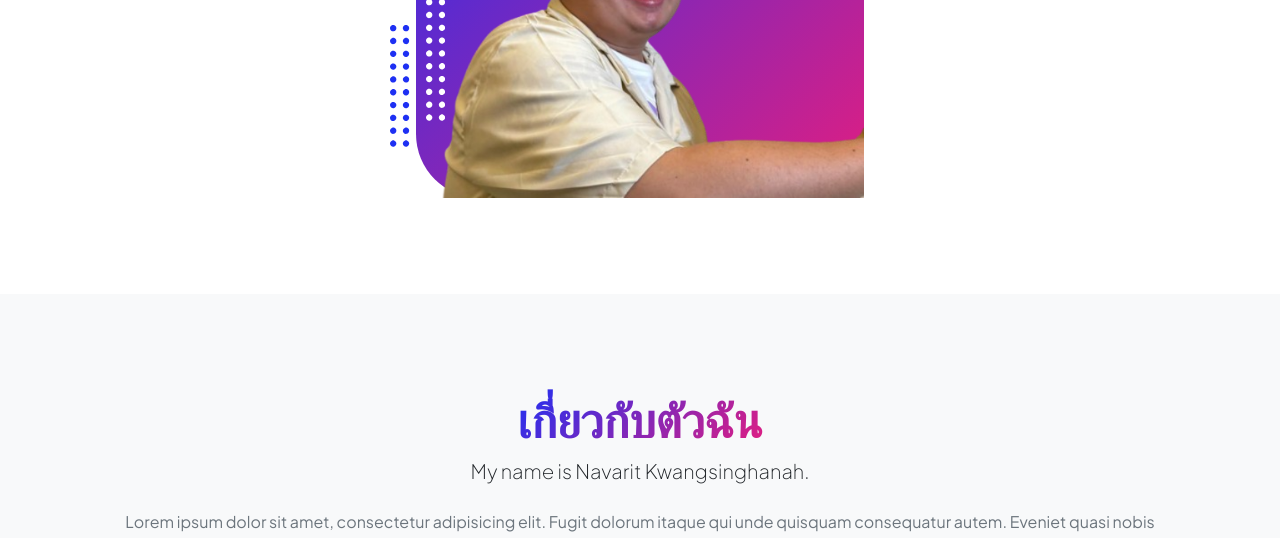
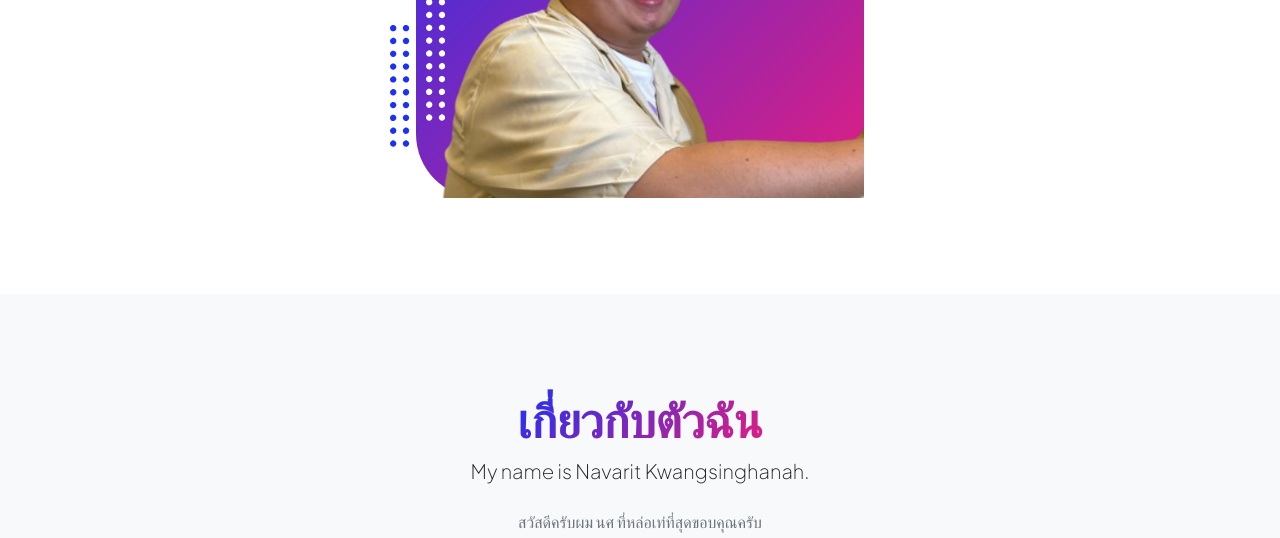
Before and after one commit to Navar1t/Page1, a plain HTML site: page index.html in a window 1280 px wide. Shown: the part 771-1309 px from the top of the page. Drawn offline with nearby package versions, Linux system fonts and the light colour scheme.

Commit message:
Update index.html

```diff
--- a/index.html
+++ b/index.html
@@ -183,7 +183,7 @@
                             <div class="text-center my-5">
                                 <h2 class="display-5 fw-bolder"><span class="text-gradient d-inline">เกี่ยวกับตัวฉัน</span></h2>
                                 <p class="lead fw-light mb-4">My name is Navarit Kwangsinghanah.</p>
-                                <p class="text-muted">Lorem ipsum dolor sit amet, consectetur adipisicing elit. Fugit dolorum itaque qui unde quisquam consequatur autem. Eveniet quasi nobis aliquid cumque officiis sed rem iure ipsa! Praesentium ratione atque dolorem?</p>
+                                <p class="text-muted">สวัสดีครับผม นศ ที่หล่อเท่ที่สุดขอบคุณครับ</p>
                                 <div class="d-flex justify-content-center fs-2 gap-4">
                                     <a class="text-gradient" href="#!"><i class="bi bi-twitter"></i></a>
                                     <a class="text-gradient" href="#!"><i class="bi bi-linkedin"></i></a>
```
